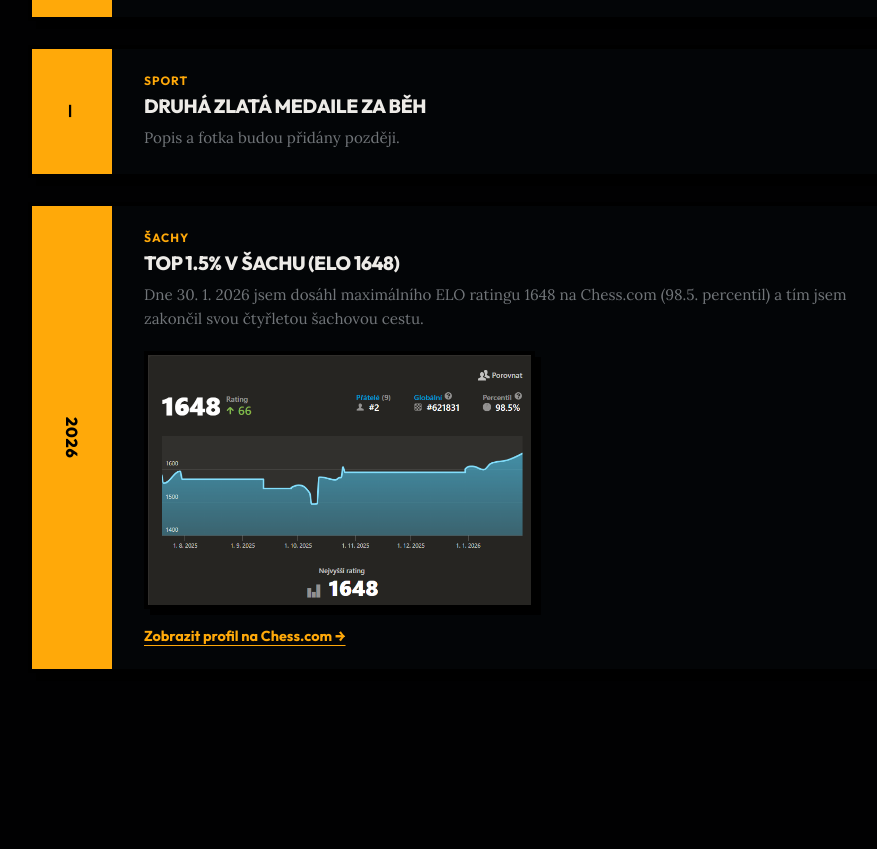
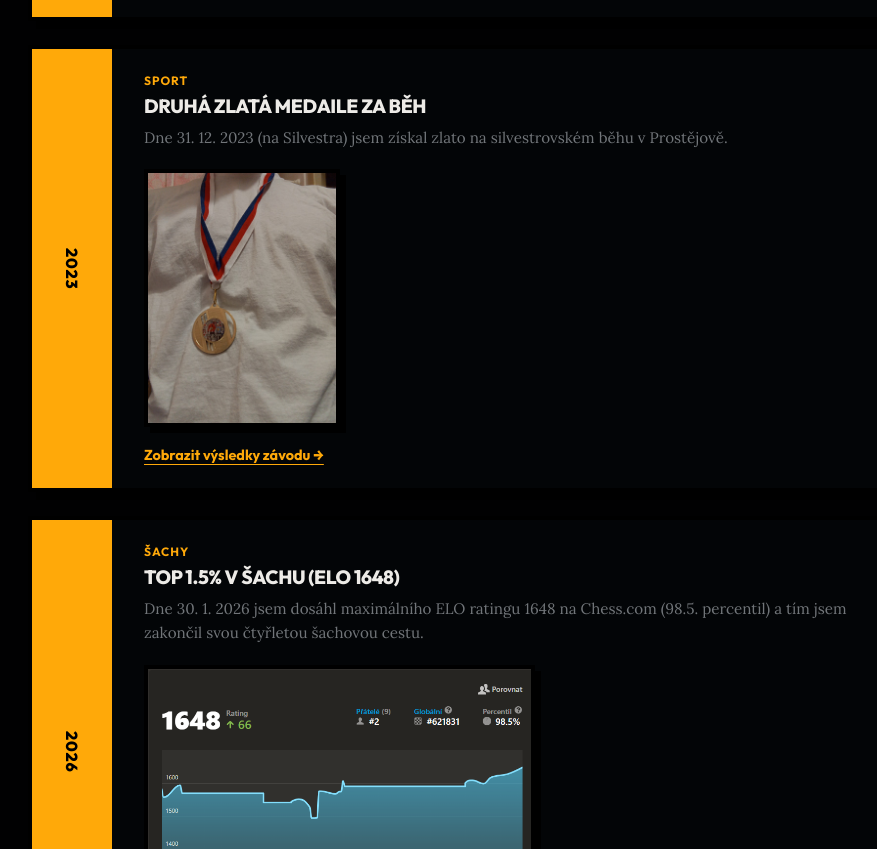
Before and after one commit to MonsterMarian/Portfolio, a React (Vite) app: page /uspechy in a window 1280 px wide. Shown: the part 900-1749 px from the top of the page, without its empty margins (172-1049 px from the left). Before the commit the page ends 1669 px from the top, so only its background shows below. Built offline with nearby package versions, Linux system fonts and the light colour scheme.

Commit message:
feat: add details and image for the silvestr running medal achievement

```diff
--- a/src/pages/UspechyPage.jsx
+++ b/src/pages/UspechyPage.jsx
@@ -25,10 +25,13 @@ function UspechyPage() {
       tag: 'Sport'
     },
     {
-      rok: '—',
+      rok: '2023',
       nazev: 'Druhá zlatá medaile za běh',
-      popis: 'Popis a fotka budou přidány později.',
-      tag: 'Sport'
+      popis: 'Dne 31. 12. 2023 (na Silvestra) jsem získal zlato na silvestrovském běhu v Prostějově.',
+      tag: 'Sport',
+      link: 'http://ob.skprostejov.cz/silvestr.html',
+      linkText: 'Zobrazit výsledky závodu →',
+      image: '/images/silvestr-medaile.jpg'
     },
     {
       rok: '2026',
@@ -36,6 +39,7 @@ function UspechyPage() {
       popis: 'Dne 30. 1. 2026 jsem dosáhl maximálního ELO ratingu 1648 na Chess.com (98.5. percentil) a tím jsem zakončil svou čtyřletou šachovou cestu.',
       tag: 'Šachy',
       link: 'https://www.chess.com/member/mar1anmoon',
+      linkText: 'Zobrazit profil na Chess.com →',
       image: '/images/chess-rating.png'
     },
   ];
@@ -66,7 +70,7 @@ function UspechyPage() {
                   {u.link && (
                     <div style={{ marginTop: '0.8em' }}>
                       <a href={u.link} target="_blank" rel="noopener noreferrer" className="uspech-card__link">
-                        Zobrazit profil na Chess.com →
+                        {u.linkText || 'Více informací →'}
                       </a>
                     </div>
                   )}
```
Also changed, not shown: public/images/silvestr-medaile.jpg (added).
